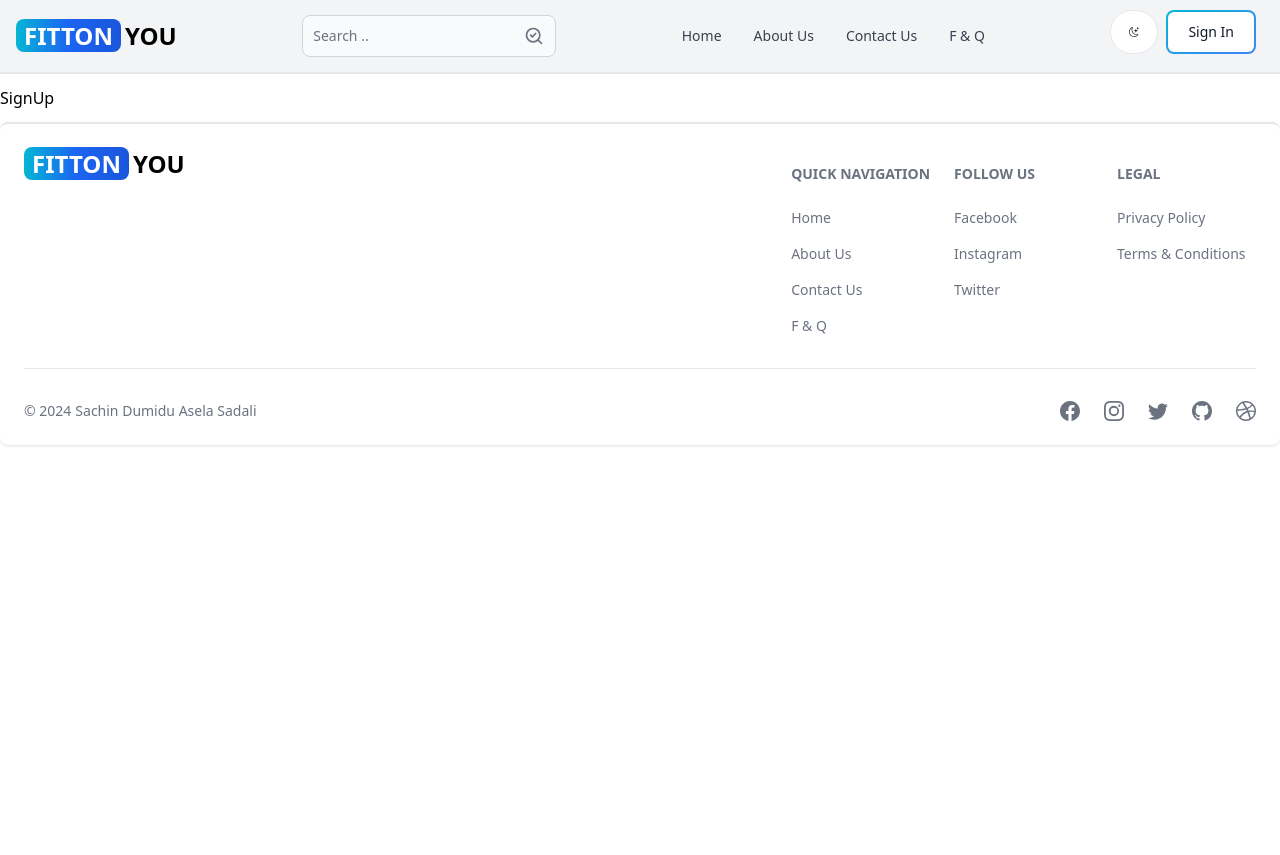
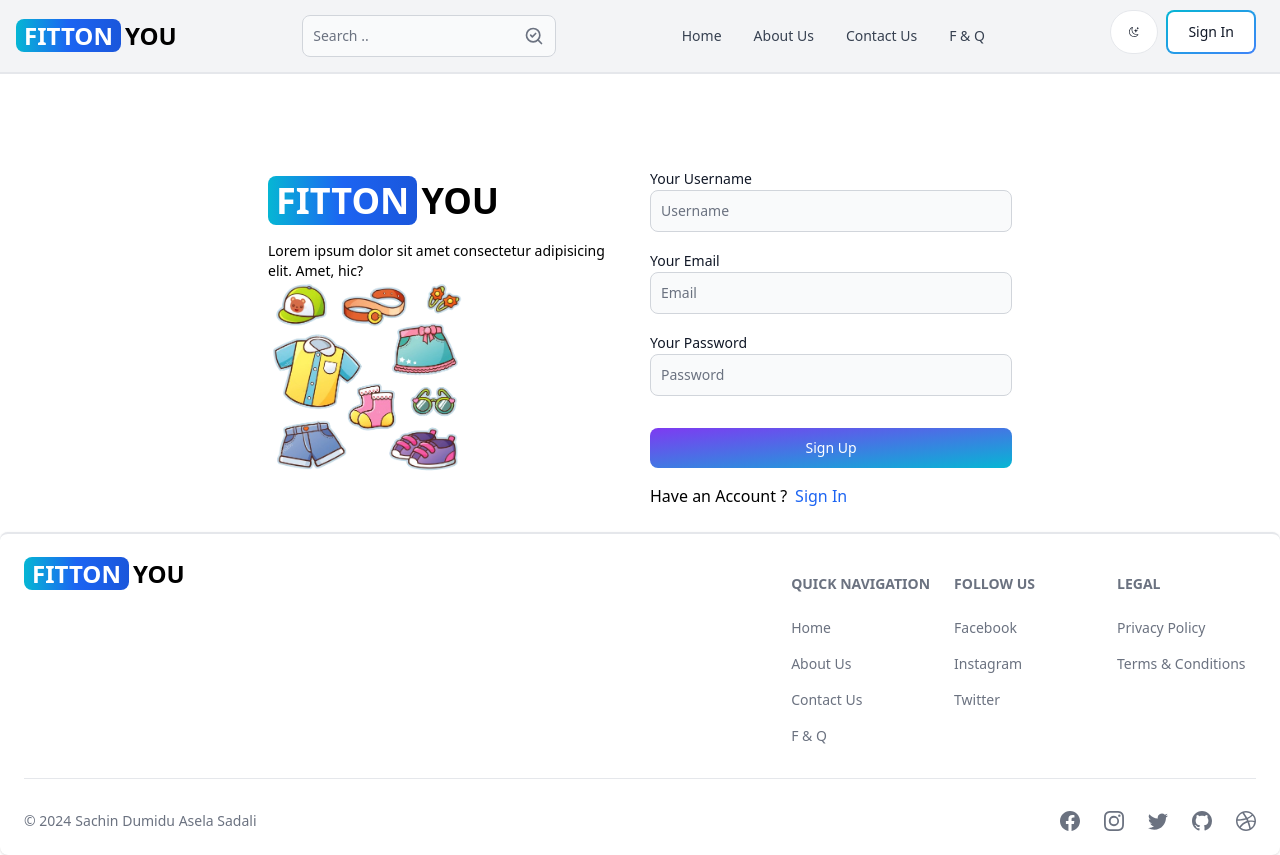
Before and after one commit to SachinUthpala/Vertual-Dressing-Room, a React (Vite) app in the folder Client/: page /sign-up in a window 1280 px wide. Before the commit the page ends 800 px from the top, so only its background shows below. Built offline with nearby package versions, Linux system fonts and the light colour scheme.

Commit message:
create sign up page ui

```diff
--- a/Client/src/Pages/SignUp.jsx
+++ b/Client/src/Pages/SignUp.jsx
@@ -1,5 +1,51 @@
+import { Button, Label, TextInput } from "flowbite-react";
+import { Link } from "react-router-dom";
+
 export default function SignUp() {
   return (
-    <div>SignUp</div>
+    <div className="max-h-screen mt-20">
+      <div className="flex p-3 mx-auto max-w-3xl flex-col sm:flex-row items-center gap-5">
+        {/* left  */}
+        <div className="flex-1">
+          <Link to={'/'} className=' font-bold dark:text-white text-4xl'>
+            <span className='px-2 mr-1 bg-gradient-to-r from-cyan-500 via-blue-600 to-blue-700 text-white rounded-lg'>
+              FITTON
+            </span>
+            YOU
+          </Link>
+          <p className="text-sm mt-5">Lorem ipsum dolor sit amet consectetur adipisicing elit. Amet, hic?</p>
+          <img src="public/cSignImg.png"width={200} height={200} alt="" />
+        </div>
+        {/* right  */}
+        <div className="flex-1">
+          <form className="flex-col flex gap-4 mb-4">
+            <div>
+              <Label value="Your Username "/>
+              <TextInput type="text" placeholder="Username" id="userName" />
+            </div>
+
+            <div>
+              <Label value="Your Email "/>
+              <TextInput type="email" placeholder="Email" id="userMail" />
+            </div>
+
+            <div>
+              <Label value="Your Password "/>
+              <TextInput type="password" placeholder="Password" id="userPassword" />
+            </div>
+
+            <div>
+              <TextInput type="hidden" placeholder="Username" id="userType" value={'false'}/>
+            </div>
+
+            <Button gradientDuoTone="purpleToBlue" type="subit">Sign Up</Button>
+          </form>
+          <div className="flex gap-2 flex-row">
+            <span>Have an Account ? </span>
+            <Link to={'/sign-in'} className="text-blue-600"> Sign In </Link>
+          </div>
+        </div>
+      </div>
+    </div>
   )
 }
```
Also changed, not shown: Client/public/cSignImg.png (added).
